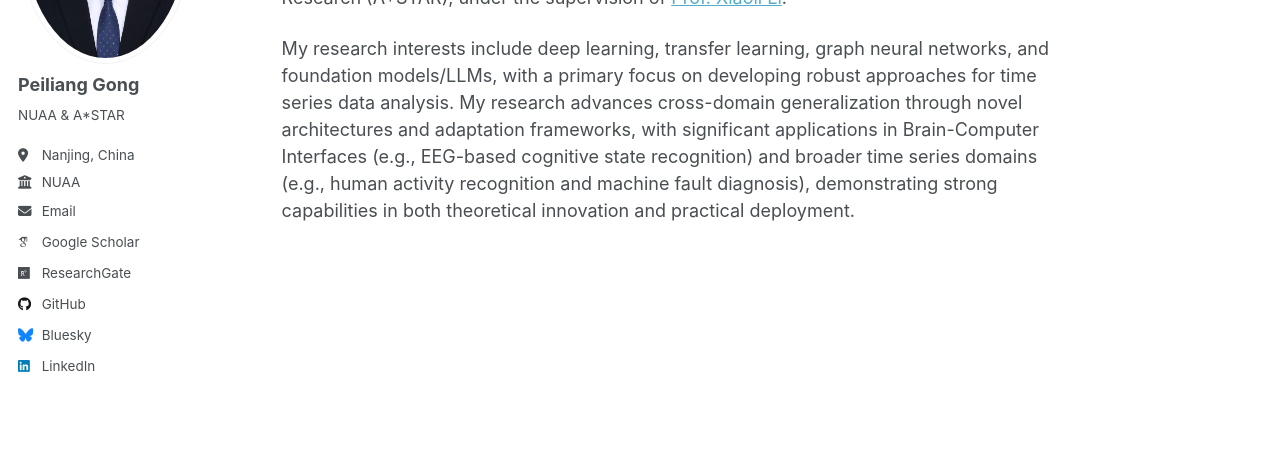
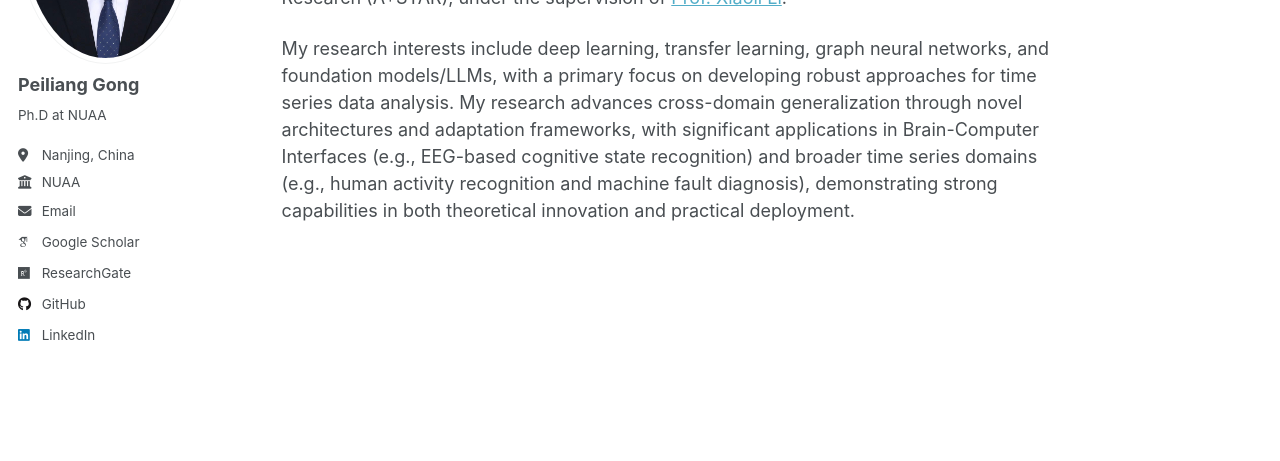
Before and after one commit to Tokenmw/Tokenmw.github.io, a Jekyll site: the page built from _pages/about.md, in a window 1280 px wide. Shown: the part 292-753 px from the top of the page. Built offline with Jekyll 4.4.1, drawn with Linux system fonts in a browser that asks for light colours; some web fonts are replaced.

Commit message:
Update _config.yml

```diff
--- a/_config.yml
+++ b/_config.yml
@@ -12,7 +12,7 @@ site_theme               : "default"
 title                    : "Peiliang Gong (公沛良)"
 title_separator          : "-"
 name                     : &name "Peiliang Gong"
-description              : &description "PhD at NUAA"
+description              : &description "Ph.D at NUAA"
 url                      : https://tokenmw.github.io # the base hostname & protocol for your site e.g. "https://[your GitHub username].github.io" or if you already have some other page hosted on Github then use "https://[your GitHub username].github.io/[Your Repo Name]"
 baseurl                  : "" # the subpath of your site, e.g. "/blog"
 repository               : "Tokenmw/Tokenmw.github.io"
@@ -25,7 +25,7 @@ author:
   avatar           : "profile.png"
   name             : "Peiliang Gong"
   # pronouns         : # example: "she/her"
-  bio              : "NUAA & A*STAR"
+  bio              : "Ph.D at NUAA"
   location         : "Nanjing, China"
   employer         : "NUAA"
   # uri              : # URL
@@ -51,7 +51,7 @@ author:
   stackoverflow    : # User number or user number and name (i.e., use "1" or "1/jeff-atwood")
 
   # Social media
-  bluesky          : "bsky.app" # Replace this with you Bluesky username
+  bluesky          : # "bsky.app" # Replace this with you Bluesky username
   facebook         : # Username
   flickr           : # Username
   foursquare       : # Username
```
